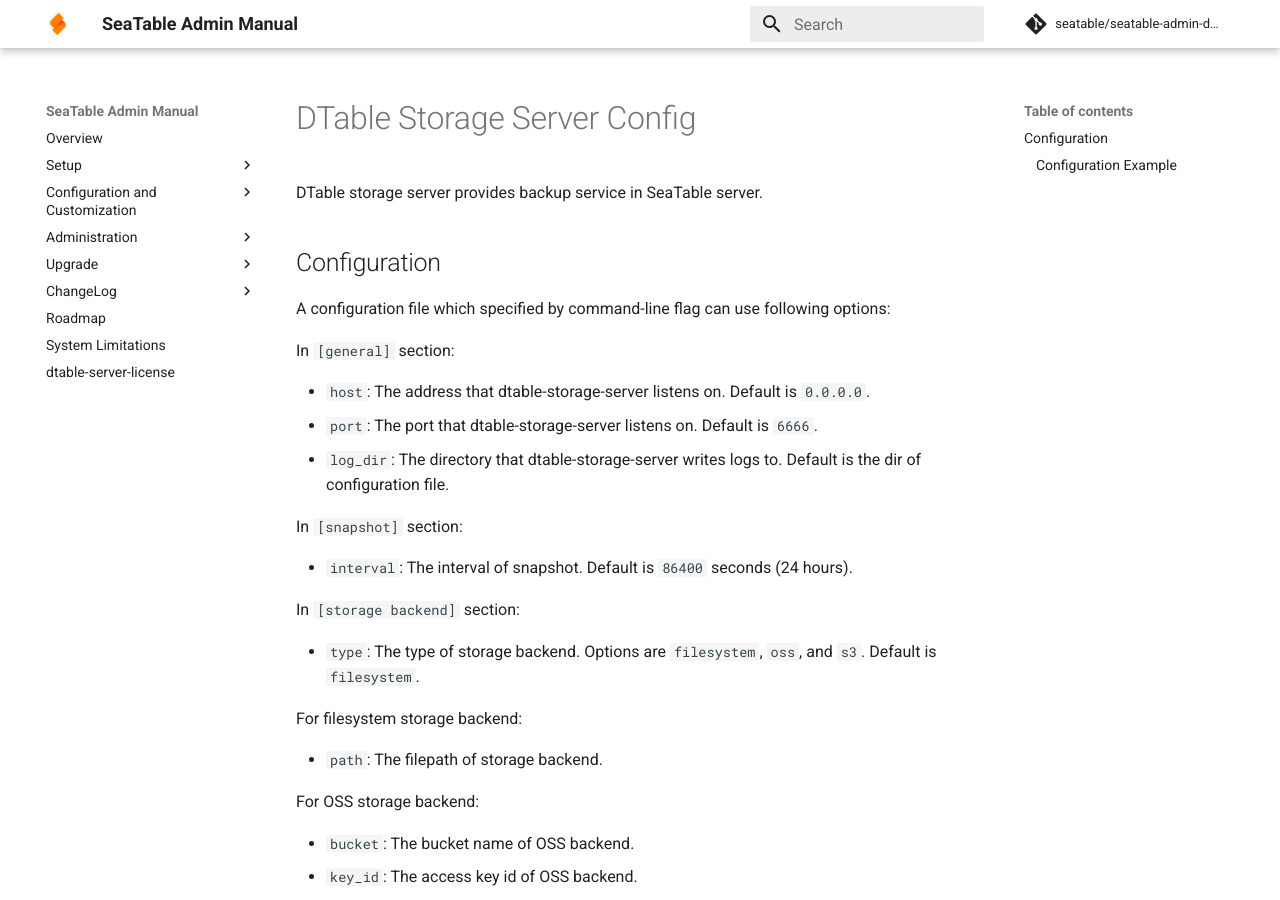
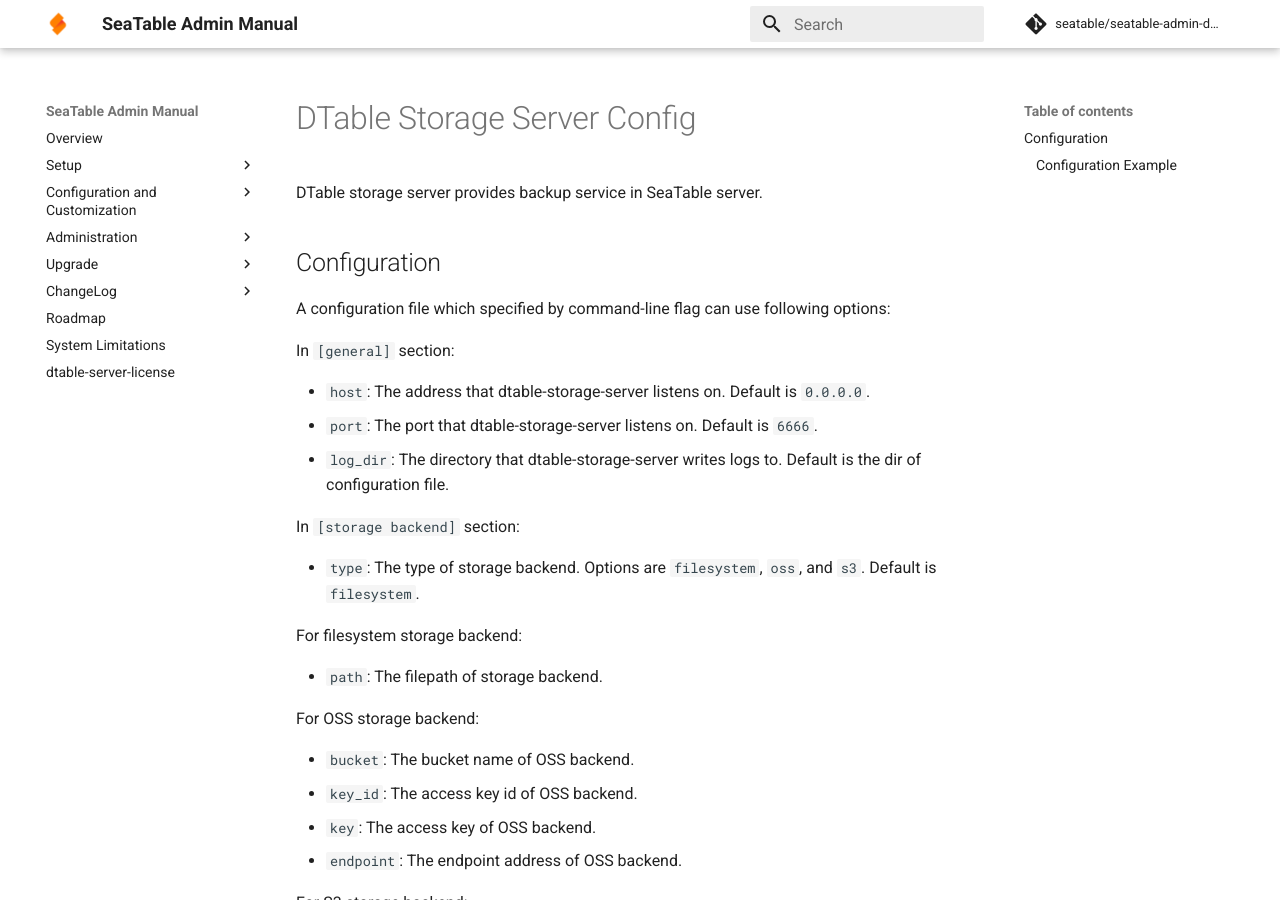
Before and after one commit to seatable/seatable-admin-docs, an MkDocs documentation site: the page built from manual/config/dtable_storage_server_conf.md, in a window 1280 px wide and 900 px high. Built offline with MkDocs 1.6.1 and Material for MkDocs 9.7.7, drawn with Linux system fonts in a browser that asks for light colours; comment, search, counter and statistics services are not loaded.

Commit message:
Update dtable_storage_server_conf.md
Remove description for snapshot.

```diff
--- a/manual/config/dtable_storage_server_conf.md
+++ b/manual/config/dtable_storage_server_conf.md
@@ -11,10 +11,6 @@
 - `host`: The address that dtable-storage-server listens on. Default is `0.0.0.0`.
 - `port`: The port that dtable-storage-server listens on. Default is `6666`.
 - `log_dir`: The directory that dtable-storage-server writes logs to. Default is the dir of configuration file.
-
-In `[snapshot]` section:
-
-- `interval`: The interval of snapshot. Default is `86400` seconds (24 hours).
 
 In `[storage backend]` section:
 
```
